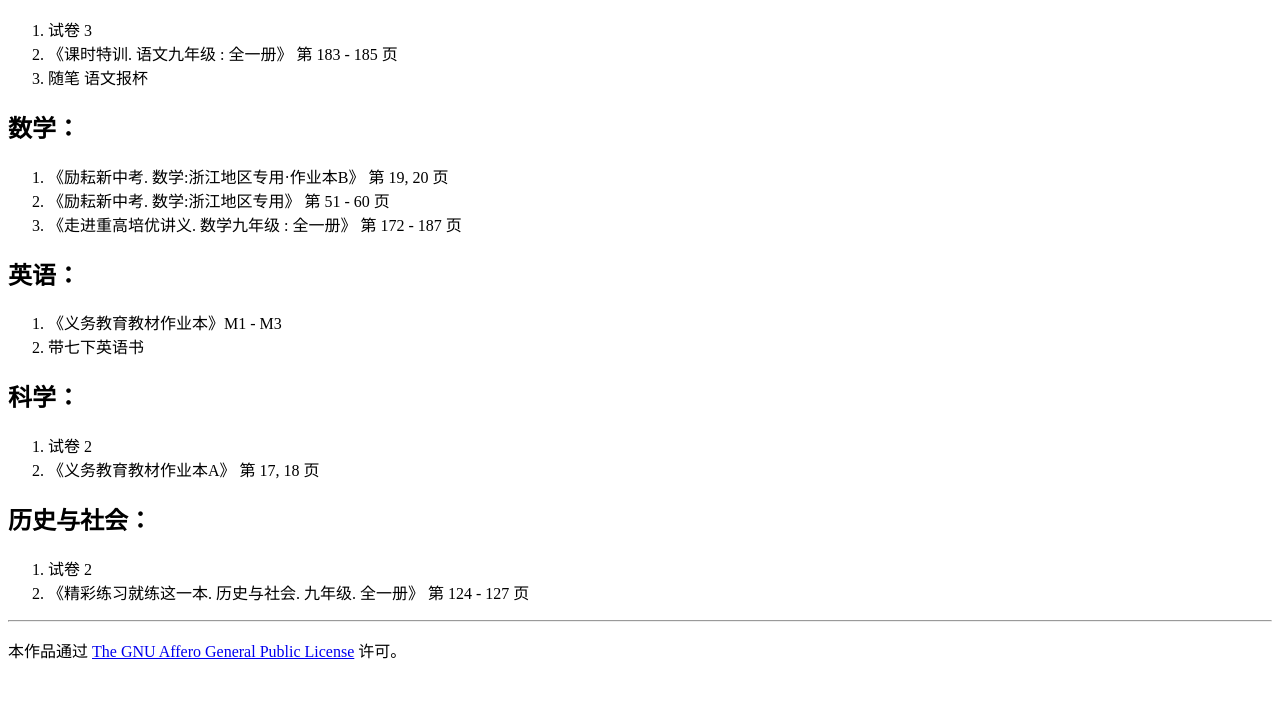
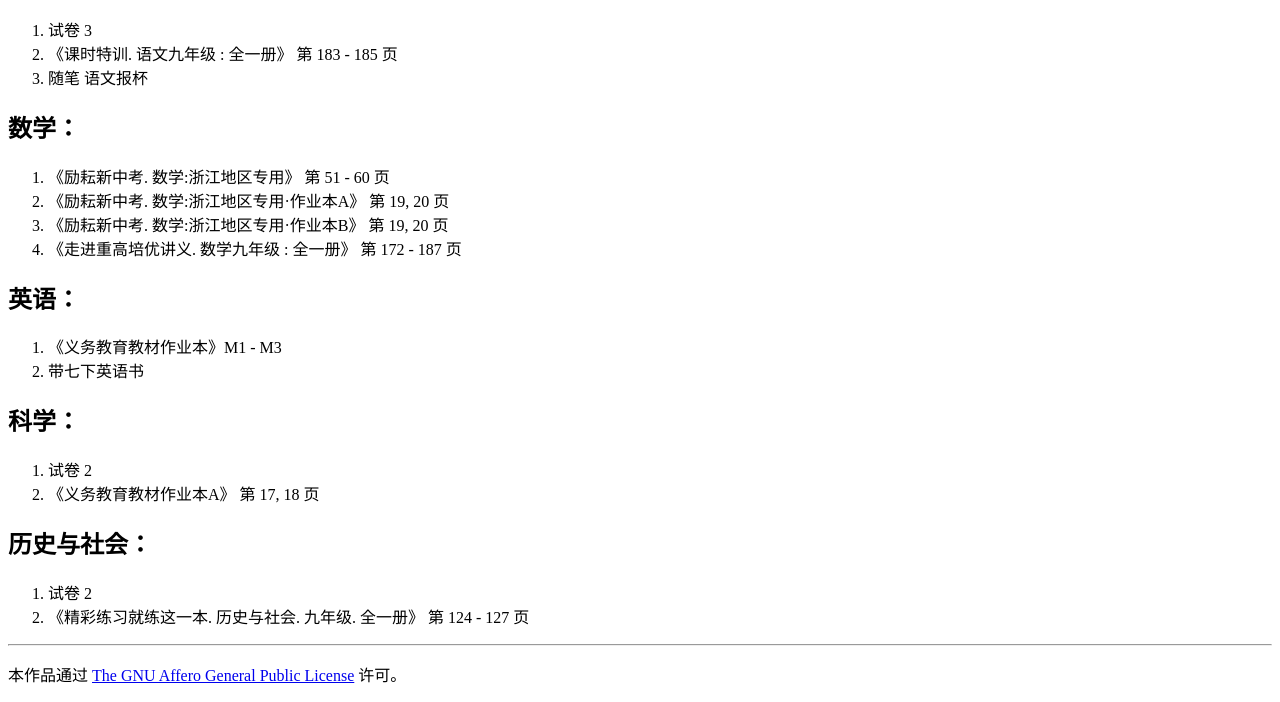
Before and after one commit to 71e6fd52/homework, a plain HTML site: page index.html in a window 1280 px wide. Shown: the part 127-829 px from the top of the page. Before the commit the page ends 805 px from the top, so only its background shows below. Drawn offline with Linux system fonts and the light colour scheme.

Commit message:
20171229

```diff
--- a/index.html
+++ b/index.html
@@ -17,8 +17,9 @@
 </ol>
 <h2 id="数学">数学：</h2>
 <ol style="list-style-type: decimal">
+<li>《励耘新中考. 数学:浙江地区专用》 第 51 - 60 页</li>
+<li>《励耘新中考. 数学:浙江地区专用·作业本A》 第 19, 20 页</li>
 <li>《励耘新中考. 数学:浙江地区专用·作业本B》 第 19, 20 页</li>
-<li>《励耘新中考. 数学:浙江地区专用》 第 51 - 60 页</li>
 <li>《走进重高培优讲义. 数学九年级 : 全一册》 第 172 - 187 页</li>
 </ol>
 <h2 id="英语">英语：</h2>
```
Also changed, not shown: 1 other file.
